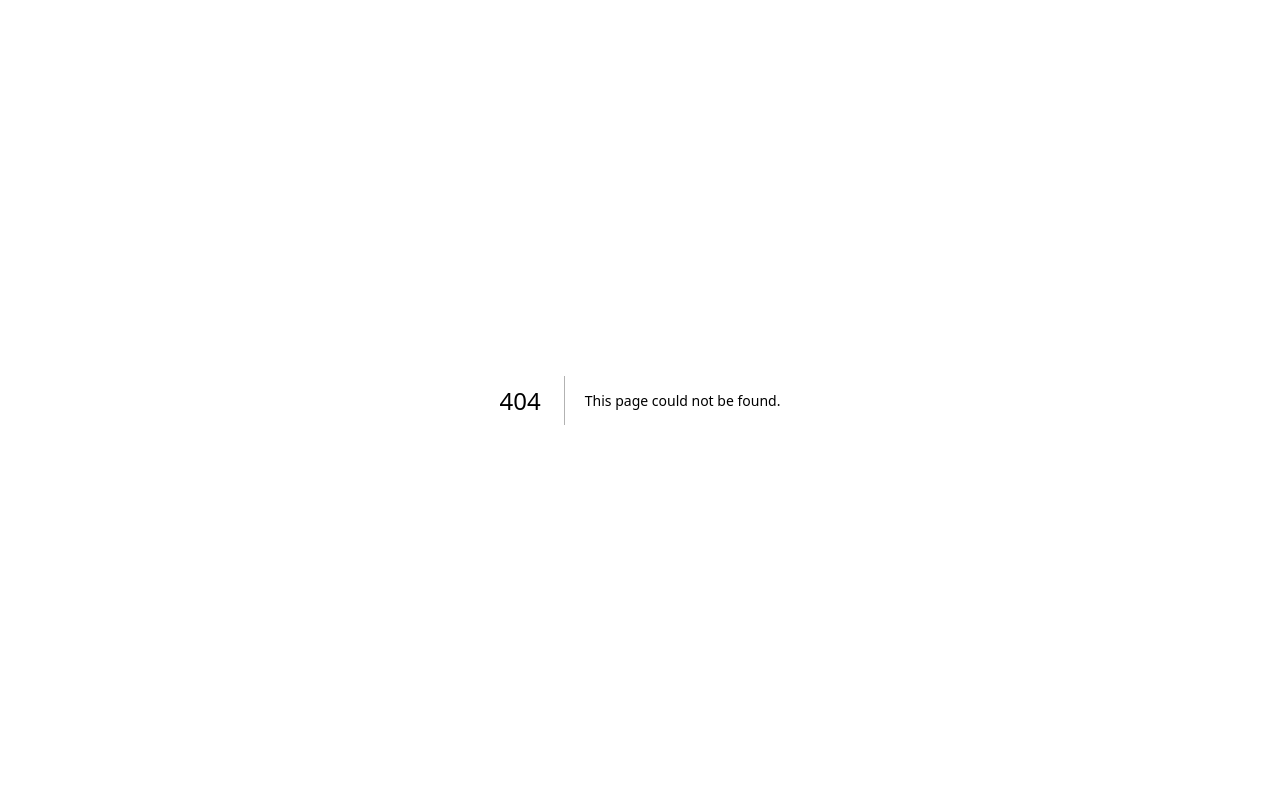
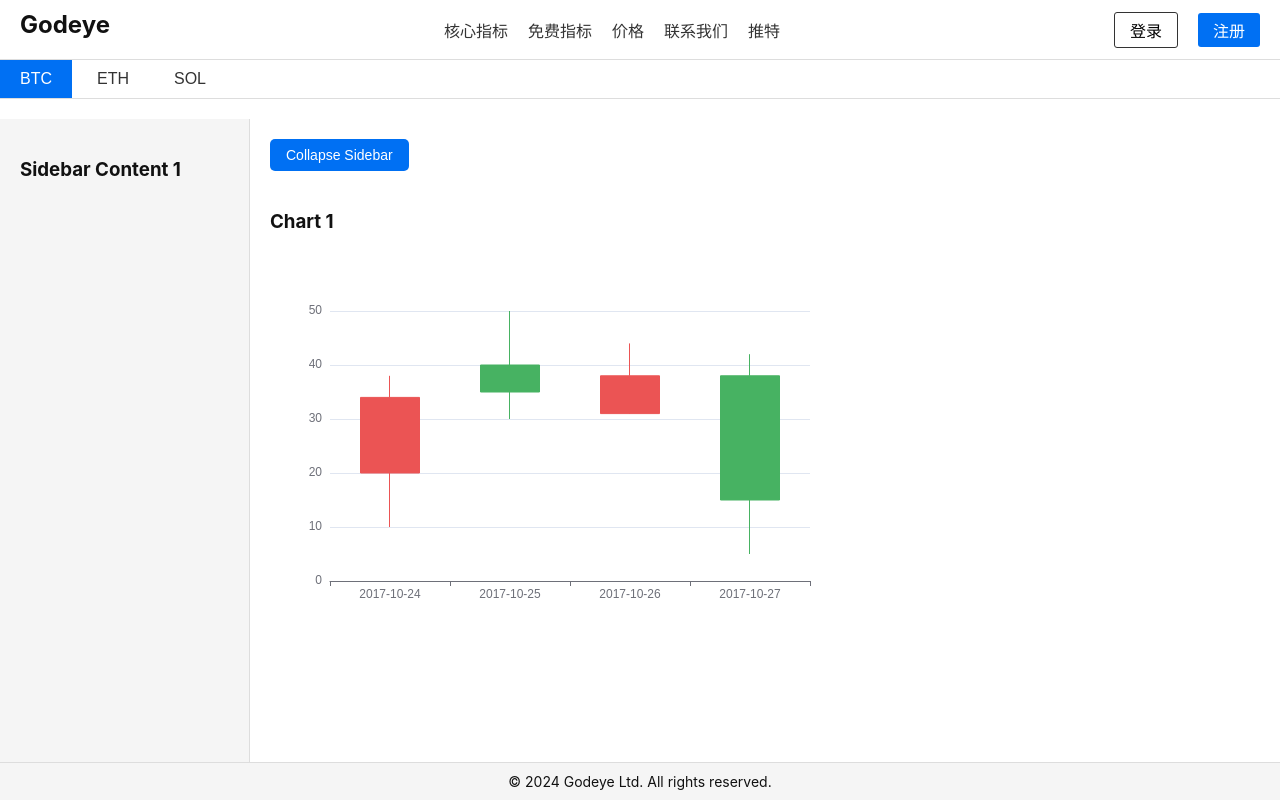
Before and after one commit to javascriptphp/Godeye, a Next.js app: page /godeye in a window 1280 px wide. Before the commit this address had no page. Built offline with nearby package versions, Linux system fonts and the light colour scheme.

Commit message:
fix: tiny fix

```diff
--- a/components/Header.tsx
+++ b/components/Header.tsx
@@ -62,13 +62,13 @@
 const Header = () => {
 	return (
 		<HeaderContainer>
-			<Logo>Looknode</Logo>
+			<Logo>Godeye</Logo>
 			<NavLinks>
-				<a href="#">Bitcoin</a>
-				<a href="#">ETH搬砖</a>
+				<a href="#">核心指标</a>
+				<a href="#">免费指标</a>
 				<a href="#">价格</a>
-				<a href="#">联系</a>
-				<a href="#">帮助</a>
+				<a href="#">联系我们</a>
+				<a href="#">推特</a>
 			</NavLinks>
 			<AuthButtons>
 				<button className="login">登录</button>
--- a/pages/looknode.tsx
+++ b/pages/godeye.tsx
@@ -58,14 +58,14 @@
   border-top: 1px solid #ddd;
   font-size: 14px;
 `;
-const IndexPage = () => {
+const GodeyeIndexPage = () => {
 	const [activeTab, setActiveTab] = useState(0);
 	const [isSidebarCollapsed, setIsSidebarCollapsed] = useState(false);
 
 	const tabs = [
-		{ label: 'Tab 1', sidebar: <SidebarContent1 />, content: <Chart1 /> },
-		{ label: 'Tab 2', sidebar: null, content: <Chart2 /> },
-		{ label: 'Tab 3', sidebar: null, content: <ChartComponent /> }, // 新增的Tab，没有Sidebar
+		{ label: 'BTC', sidebar: <SidebarContent1 />, content: <Chart1 /> },
+		{ label: 'ETH', sidebar: null, content: <Chart2 /> },
+		{ label: 'SOL', sidebar: null, content: <ChartComponent /> }, // 新增的Tab，没有Sidebar
 	];
 
 	const toggleSidebar = () => {
@@ -94,9 +94,9 @@
 				</MainContent>
 			</MainContentWrapper>
 			<Footer>
-				© 2024 Your Company. All rights reserved.
+				© 2024 Godeye Ltd. All rights reserved.
 			</Footer>
 		</PageContainer>
 	);
 };
-export default IndexPage;
+export default GodeyeIndexPage;
```
Also changed, not shown: pages/index.tsx (+2 -29 lines).
